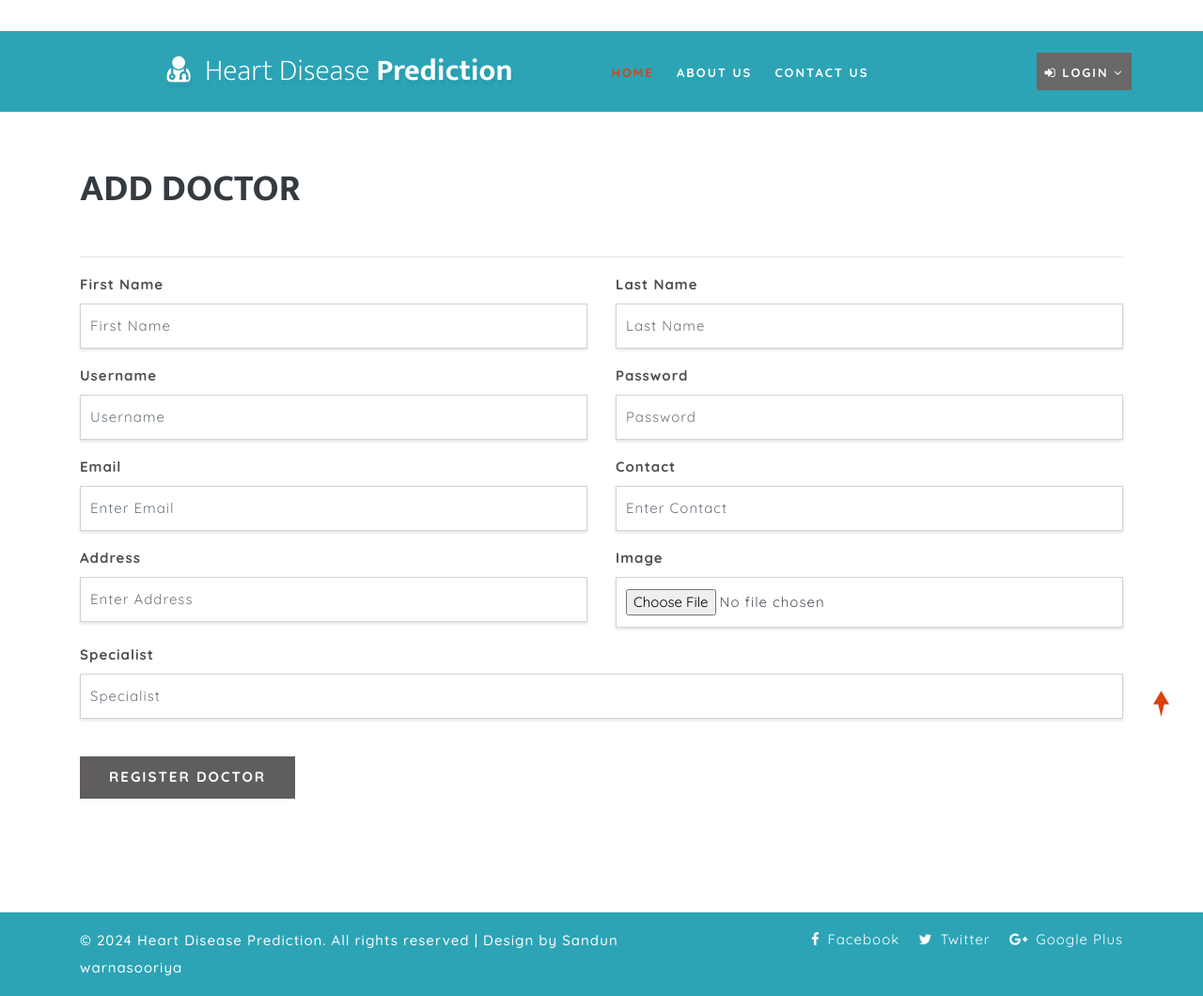
After one commit to sandun7787/CIS-6009-Final-Project, a Django app: template health/templates/add_doctor.html in a window 1280 px wide. The commit adds this page. Shown: the whole page at 94% size. Run offline with Django 5.2, Linux system fonts and the light colour scheme; the template is opened without the code that fills it, so the values that code supplies are empty; some libraries are stand-ins or nearby versions.

Commit message:
add-new-files

```diff
--- a/health/templates/about.html
+++ b/health/templates/about.html
@@ -1,4 +1,4 @@
-{% extend 'index.html'%}
+{% extends 'index.html' %}
 {% load static %}
 {% block body %}
 
@@ -13,13 +13,13 @@
 
 		<div>
 			<center>
-			<img src="{% static 'images/Picture1.png' %}" alt="" class="img-fluid" width="350px" />
+			<img src="{% static 'images/m2.jpg' %}" alt="" class="img-fluid" width="350px" />
 			</center>
 			<br><br>
 		</div>
 		<div>
 			<center>
-			<h6 class="subheading-w3ls text-uppercase text-bl mb-4">Heart Disease Prediction - A <span style="color: #61bebc;">BinaryCoders</span> Product</h6>
+			<h6 class="subheading-w3ls text-uppercase text-bl mb-4">Heart Disease Prediction - A <span style="color: #61bebc;">Sandun Warnasooriya</span> Production</h6>
 			</center>
 			<p>Machine Learning is used across many spheres around the world. The healthcare industry is no exception.
 				Machine Learning can play an essential role in predicting presence/absence of Locomotor disorders, Heart
--- /dev/null
+++ b/health/templates/add_doctor.html
@@ -0,0 +1,80 @@
+{% extends 'index.html' %}
+{% load static %}
+{% block body %}
+	<!-- register -->
+{% if error == "create" %}
+<script>
+    alert('Add a new Doctor Successfully');
+    window.location="{% url 'view_doctor' %}";
+</script>
+{% endif %}
+
+
+	<section class="logins py-5">
+		<div class="container py-xl-5 py-lg-3">
+			<div class="title-section mb-md-5 mb-4">
+				<h6 class="w3ls-title-sub"></h6><br><br>
+				<h3 class="w3ls-title text-uppercase text-dark font-weight-bold">Add Doctor</h3>
+			</div><hr/>
+			<div class="login px-sm-12" style="width:100%">
+				<form action="{% if doctor %}/change_doctor/{{doctor.id}}/{% else %}/add_doctor{% endif %}" method="post" enctype="multipart/form-data">
+					{% csrf_token %}
+					{% if not doctor %}
+					<div class="form-group row">
+						<div class="col-md-6">
+						<label>First Name</label>
+						<input type="text" class="form-control" name="first_name" placeholder="First Name" required="">
+						</div>
+						<div class="col-md-6">
+						<label>Last Name</label>
+						<input type="text" class="form-control" name="last_name" placeholder="Last Name" required="">
+						</div>
+					</div>
+					<div class="form-group row">
+						<div class="col-md-6">
+						<label>Username</label>
+						<input type="text" class="form-control" name="username" placeholder="Username" required="">
+						</div>
+						<div class="col-md-6">
+						<label>Password</label>
+						<input type="password" class="form-control" name="password" placeholder="Password" required="">
+						</div>
+					</div>
+					{% endif %}
+					<div class="form-group row">
+						<div class="col-md-6">
+						<label>Email</label>
+						<input type="email" class="form-control" name="email" placeholder="Enter Email" required="" value="{{doctor.user.email}}" {% if doctor %}readonly{% endif %}>
+						</div>
+						<div class="col-md-6">
+						<label>Contact</label>
+						<input type="text" class="form-control" name="contact" placeholder="Enter Contact" required="" value="{{doctor.contact}}">
+						</div>
+					</div>
+					<div class="form-group row">
+						<div class="col-md-6">
+						<label class="mb-2">Address</label>
+						<input type="text" class="form-control" name="address" id="password1" placeholder="Enter Address" required="" value="{{doctor.address}}">
+						</div>
+						<div class="col-md-6">
+						<label>Image</label>
+						<input type="file" class="form-control" name="image">
+						{% if doctor %}<span>{{doctor.image.url}}</span>{% endif %}
+						</div>
+
+					</div>
+					<div class="form-group row">
+						<div class="col-md-12">
+						<label>Specialist</label>
+							<input class="form-control" name="category" placeholder="Specialist" value="{{doctor.category}}">
+						</div>
+
+					</div>
+					<button type="submit" class="btn submit mt-4" style="background-color: #605d5d;">Register Doctor</button>
+				</form>
+			</div>
+		</div>
+	</section>
+	<!-- //register -->
+
+{% endblock %}
```
